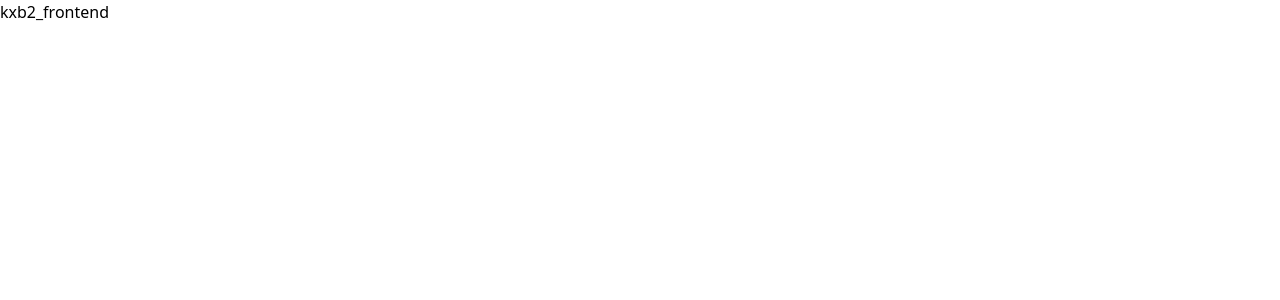
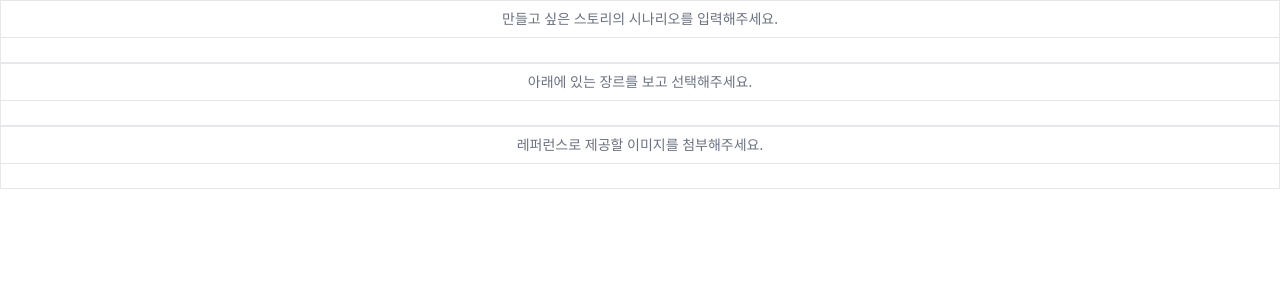
Before and after one commit to kxb2/frontend, a Next.js app: page / in a window 1280 px wide. Shown: the top 300 px of the page. Built offline with nearby package versions, Linux system fonts and the light colour scheme.

Commit message:
feat: input 기초 마크업 및 타입 추가

```diff
--- a/app/Storyboard/page.tsx
+++ b/app/Storyboard/page.tsx
@@ -0,0 +1,12 @@
+import FormField from '@/app/components/FormField';
+import { storyboardFields } from '@/app/data/storyboardFields';
+
+export default function Storyboard() {
+  return (
+    <div>
+      {storyboardFields.map((field) => (
+        <FormField key={field.id} field={field} />
+      ))}
+    </div>
+  );
+}
--- /dev/null
+++ b/app/components/FormField.tsx
@@ -0,0 +1,15 @@
+import { StoryBoardField } from '@/types/input';
+
+interface Props {
+  field: StoryBoardField;
+}
+
+export default function StoryboardFormField({ field }: Props) {
+  return (
+    <div className="border border-gray-200">
+      <div className="border-b border-gray-200 px-3 py-2 text-sm text-gray-500 text-center">{field.description ?? '기능 설명'}</div>
+
+      <div className="p-3">{/* 여기에 실제 input이 들어갈 자리 */}</div>
+    </div>
+  );
+}
--- /dev/null
+++ b/app/data/storyboardFields.ts
@@ -0,0 +1,28 @@
+// 타입에 따른 텍스트 출력을 다르게 하기 위한 데이터
+import { StoryBoardField } from '@/types/input';
+
+export const storyboardFields: StoryBoardField[] = [
+  {
+    id: 'scenario',
+    type: 'textarea',
+    label: '시나리오 입력창',
+    description: '만들고 싶은 스토리의 시나리오를 입력해주세요.',
+  },
+  {
+    id: 'genre',
+    type: 'select',
+    label: '장르 선택/키워드 선택',
+    description: '아래에 있는 장르를 보고 선택해주세요.',
+    options: [
+      { label: '로맨스', value: 'romance' },
+      { label: 'SF', value: 'sf' },
+    ],
+  },
+  {
+    id: 'reference',
+    type: 'fileUpload',
+    label: '레퍼런스 첨부',
+    description: '레퍼런스로 제공할 이미지를 첨부해주세요.',
+    accept: 'image/*',
+  },
+];
--- a/app/page.tsx
+++ b/app/page.tsx
@@ -1,3 +1,5 @@
-export default function Home() {
-  return <h1>kxb2_frontend</h1>;
+import Storyboard from '@/app/Storyboard/page';
+
+export default function Main() {
+  return <Storyboard />;
 }
--- a/types/input.tsx
+++ b/types/input.ts
@@ -36,4 +36,4 @@ interface FileUploadField extends BaseField {
   maxSizeMB?: number; // 업로드 용량 제한용
 }
 
-type StoryBoardFiled = TextAreaField | SelectField | FileUploadField;
+export type StoryBoardField = TextAreaField | SelectField | FileUploadField;
```
